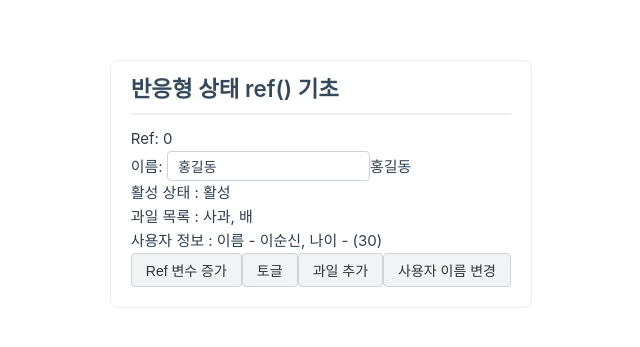
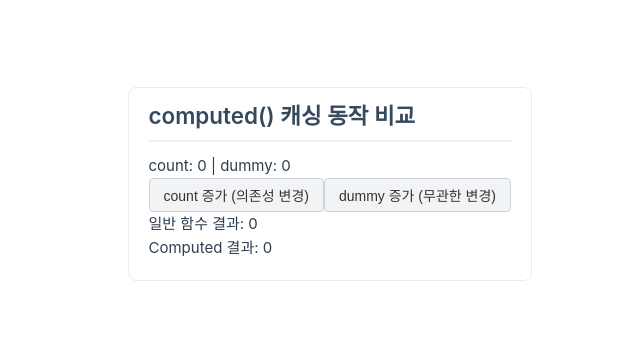
Before and after one commit to rntqkdl/skala-vue, a Vue app: page / in a window 1280 px wide. Shown: the part 209-556 px from the top of the page, without its empty margins (108-748 px from the left). Built offline with nearby package versions, Linux system fonts and the light colour scheme.

Commit message:
computed완료.

```diff
--- a/src/App.vue
+++ b/src/App.vue
@@ -1,10 +1,9 @@
 <script setup>
-//import WeatherMockup from './components/handson/WeatherMockup.vue'
-import VueRef from './components/practices/VueRef.vue'
+import VueComputed from '@/components/practices/VueComputed.vue'
 </script>
 
 <template>
-  <VueRef />
+  <VueComputed />
 </template>
 
 <style>
--- /dev/null
+++ b/src/components/practices/VueComputed.vue
@@ -0,0 +1,26 @@
+<script setup>
+import { ref, computed } from 'vue'
+const count = ref(0)
+const dummy = ref(0) // computed와 무관한 변수
+// 1. 일반 함수: 화면이 조금이라도 리렌더링되면 무조건 재실행
+const getMethodResult = () => {
+  console.log('❌ 일반 함수 실행됨!')
+  return count.value * 2
+}
+// 2. Computed: count가 바뀔 때만 재연산 (dummy가 바뀔 땐 이전 값 재사용)
+const doubleCount = computed(() => {
+  console.log('✅ Computed 연산 실행됨!')
+  return count.value * 2
+})
+</script>
+<template>
+  <div class="practice-section">
+    <h2>computed() 캐싱 동작 비교</h2>
+    <p>count: {{ count }} | dummy: {{ dummy }}</p>
+    <button @click="count++">count 증가 (의존성 변경)</button>
+    <button @click="dummy++">dummy 증가 (무관한 변경)</button>
+    <!-- dummy 버튼을 누를 때 콘솔 출력 차이를 확인-->
+    <p>일반 함수 결과: {{ getMethodResult() }}</p>
+    <p>Computed 결과: {{ doubleCount }}</p>
+  </div>
+</template>
```
Also changed, not shown: src/components/practices/VueReactive.vue (added, +31 -0 lines).
